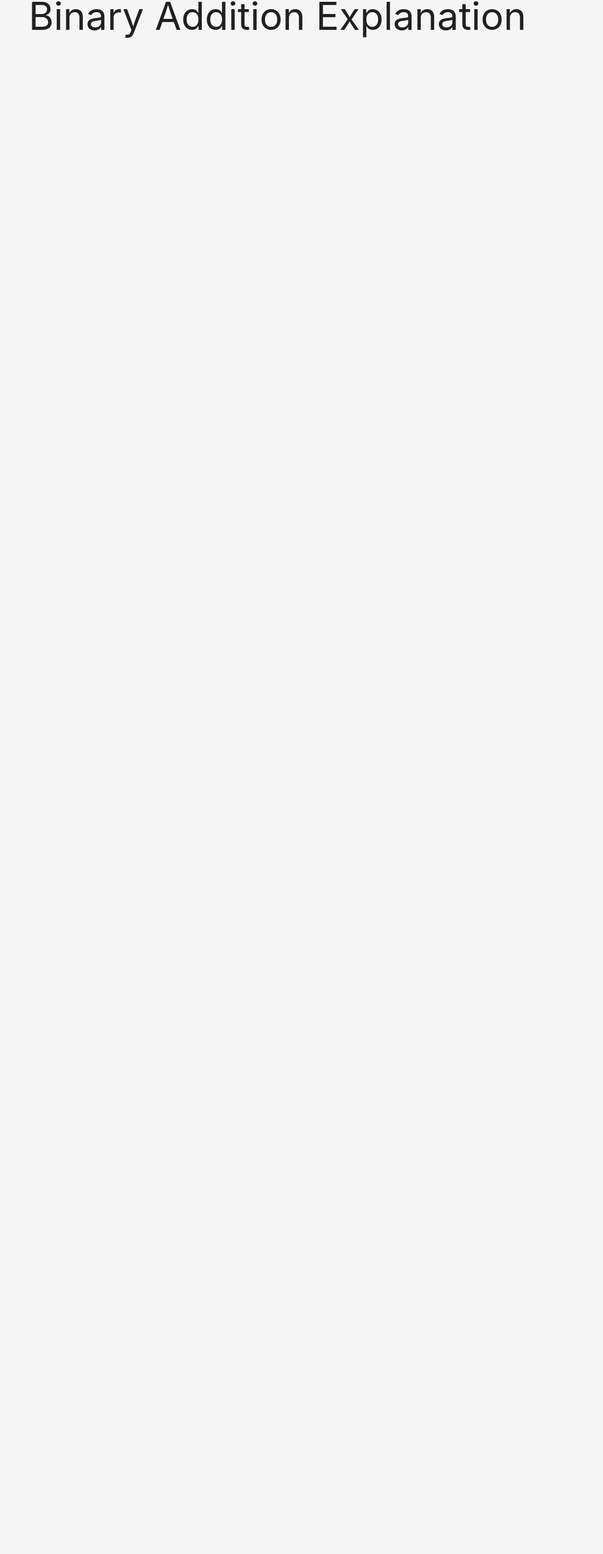
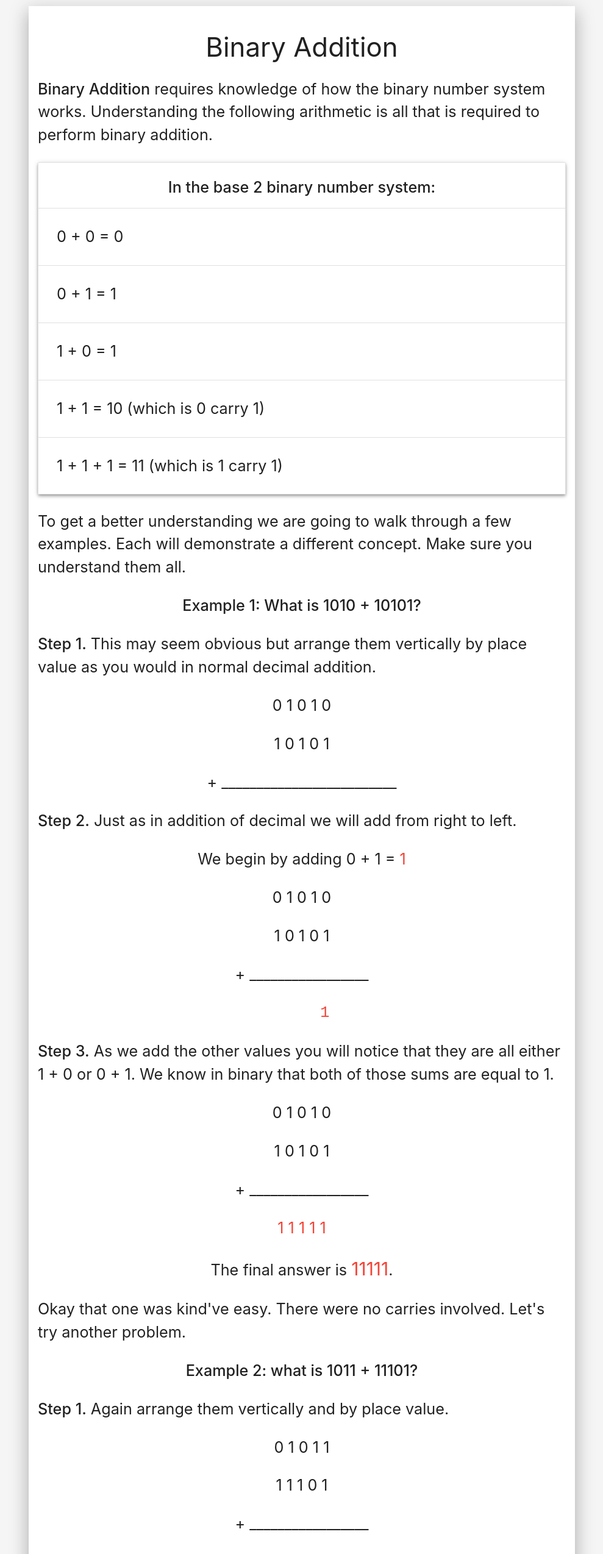
Before and after one commit to jgierlach/CS_Arithmetic_Conversions, a Vue app: page /binary-addition-explanation in a window 1280 px wide. Shown: the part 114-2663 px from the top of the page at 61% size, without its empty margins (145-1134 px from the left). Before the commit the page ends 800 px from the top, so only its background shows below. Built offline with nearby package versions, Linux system fonts and the light colour scheme.

Commit message:
Binary Addition Explanation added.

```diff
--- a/src/views/Home.vue
+++ b/src/views/Home.vue
@@ -41,13 +41,11 @@
         </div>
 
         <!-- This is where the user can immediately see the result of their conversion -->
-        <!-- <div class="container"> -->
         <div class="container move-down row center white-background z-depth-4">
           <div class="col s12">
             <h5>{{ output }}</h5>
           </div>
         </div>
-        <!-- </div> -->
       </div>
     </div>
   </transition>
@@ -95,28 +93,34 @@ export default {
     convert() {
       switch (this.selectedConversion) {
         case 'Decimal to Binary':
-          this.output = `The binary value is ${decimalToBinary(this.userInput)}`
+          this.output = `The binary value of ${
+            this.userInput
+          } is ${decimalToBinary(this.userInput)}`
           break
         case 'Binary to Decimal':
-          this.output = `The decimal value is ${binaryToDecimal(
+          this.output = `The decimal value of ${
             this.userInput
-          )}`
+          } is ${binaryToDecimal(this.userInput)}`
           break
         case 'Decimal to Hexadecimal':
-          this.output = `The hexadecimal value is ${decimalToHexadecimal(
+          this.output = `The hexadecimal value of ${
             this.userInput
-          )}`
+          } is ${decimalToHexadecimal(this.userInput)}`
           break
         case 'Hexadecimal to Decimal':
-          this.output = `The decimal value is ${hexadecimalToDecimal(
+          this.output = `The decimal value of ${
             this.userInput
-          )}`
+          } is ${hexadecimalToDecimal(this.userInput)}`
           break
         case 'Decimal to Octal':
-          this.output = `The octal value is ${decimalToOctal(this.userInput)}`
+          this.output = `The octal value of ${
+            this.userInput
+          } is ${decimalToOctal(this.userInput)}`
           break
         case 'Octal to Decimal':
-          this.output = `The decimal value is ${octalToDecimal(this.userInput)}`
+          this.output = `The decimal value of ${
+            this.userInput
+          } is ${octalToDecimal(this.userInput)}`
           break
         default:
           return
--- a/src/views/explanations/BinaryAdditionExplanation.vue
+++ b/src/views/explanations/BinaryAdditionExplanation.vue
@@ -1,5 +1,147 @@
 <template>
-  <div class="container">
-    <h1>Binary Addition Explanation</h1>
+  <div class="container white-background padding move-down z-depth-4">
+    <h3 class="center">Binary Addition</h3>
+
+    <p class="flow-text">
+      <strong>Binary Addition</strong> requires knowledge of how the binary number system works. Understanding the following arithmetic is all that is required to perform binary addition.
+    </p>
+
+    <ul class="collection with-header z-depth-2">
+      <li class="collection-header center">
+        <h5 class="flow-text">
+          <strong>In the base 2 binary number system:</strong>
+        </h5>
+      </li>
+      <li class="collection-item">
+        <p class="flow-text">0 + 0 = 0</p>
+      </li>
+      <li class="collection-item">
+        <p class="flow-text">0 + 1 = 1</p>
+      </li>
+      <li class="collection-item">
+        <p class="flow-text">1 + 0 = 1</p>
+      </li>
+      <li class="collection-item">
+        <p class="flow-text">1 + 1 = 10 (which is 0 carry 1)</p>
+      </li>
+      <li class="collection-item">
+        <p class="flow-text">1 + 1 + 1 = 11 (which is 1 carry 1)</p>
+      </li>
+    </ul>
+
+    <p
+      class="flow-text"
+    >To get a better understanding we are going to walk through a few examples. Each will demonstrate a different concept. Make sure you understand them all.</p>
+
+    <p class="flow-text center">
+      <strong>Example 1: What is 1010 + 10101?</strong>
+    </p>
+
+    <p class="flow-text">
+      <strong>Step 1.</strong>
+      This may seem obvious but arrange them vertically by place value as you would in normal decimal addition.
+    </p>
+
+    <p class="flow-text center">0 1 0 1 0</p>
+    <p class="flow-text center">1 0 1 0 1</p>
+    <p class="flow-text center">+ _________________________</p>
+
+    <p class="flow-text">
+      <strong>Step 2.</strong>
+      Just as in addition of decimal we will add from right to left.
+    </p>
+
+    <p class="flow-text center">We begin by adding 0 + 1 = <span class="red-text">1</span></p>
+
+    <p class="flow-text center">0 1 0 1 0</p>
+    <p class="flow-text center">1 0 1 0 1</p>
+    <p class="flow-text center">+ _________________</p>
+    <p class="flow-text center red-text"><pre>     1</pre></p>
+
+    <p class="flow-text"><strong>Step 3.</strong> As we add the other values you will notice that they are all either 1 + 0 or 0 + 1. We know in binary that both of those sums are equal to 1.</p>
+
+    <p class="flow-text center">0 1 0 1 0</p>
+    <p class="flow-text center">1 0 1 0 1</p>
+    <p class="flow-text center">+ _________________</p>
+    <p class="flow-text center red-text">1 1 1 1 1</p>
+
+    <p class="flow-text center">The final answer is <span class="red-text answer-font">11111</span>.</p>
+
+    <p class="flow-text">Okay that one was kind've easy. There were no carries involved. Let's try another problem.</p>
+
+    <p class="flow-text center"><strong>Example 2: what is 1011 + 11101?</strong></p>
+
+    <p class="flow-text"><strong>Step 1.</strong> Again arrange them vertically and by place value.</p>
+
+    <p class="flow-text center">0 1 0 1 1</p>
+    <p class="flow-text center">1 1 1 0 1</p>
+    <p class="flow-text center">+ _________________</p>
+
+    <p class="flow-text"><strong>Step 2.</strong> We add from right to left. The first sum is 1 + 1 and 1 + 1 = 10. This will result in 0 with a carry of 1.</p>
+
+
+    <p class="flow-text center red-text"><pre>  1</pre></p>
+    <p class="flow-text center">0 1 0 1 1</p>
+    <p class="flow-text center">1 1 1 0 1</p>
+    <p class="flow-text center">+ _________________</p>
+    <p class="flow-text center red-text"><pre>     0</pre></p>
+
+    <p class="flow-text">Now in the next column we have 1 + 1 + 0 . We add the first two values and then that sum is added to the remaining value.  1 + 1 = 10 then 10 + 0 = 10. Therefore, we are going to write 0 and carry 1.</p>
+
+    <p class="flow-text center red-text"><pre> 11</pre></p>
+    <p class="flow-text center">0 1 0 1 1</p>
+    <p class="flow-text center">1 1 1 0 1</p>
+    <p class="flow-text center">+ _________________</p>
+    <p class="flow-text center red-text"><pre>   00</pre></p>
+
+    <p class="flow-text">Next, we must add 1 + 0 + 1. We add the first two numbers and get 1 + 0 = 1, then that sum is added to the remaining number, 1 + 1 = 10. So we write 0 and carry 1</p>
+
+    <p class="flow-text center red-text"><pre> 111</pre></p>
+    <p class="flow-text center">0 1 0 1 1</p>
+    <p class="flow-text center">1 1 1 0 1</p>
+    <p class="flow-text center">+ _________________</p>
+    <p class="flow-text center red-text"><pre>   000</pre></p>
+
+    <p class="flow-text">Next, 1 + 1 + 1 we add the first two 1 + 1 = 10 then the results are added to the third 10 + 1 = 11. So we write 1 then we carry 1.</p>
+
+    <p class="flow-text center red-text"><pre>1111</pre></p>
+    <p class="flow-text center">0 1 0 1 1</p>
+    <p class="flow-text center">1 1 1 0 1</p>
+    <p class="flow-text center">+ _________________</p>
+    <p class="flow-text center red-text"><pre>  1000</pre></p>
+
+    <p class="flow-text">For the final step, we must add 1 + 0 + 1. 1 + 0 = 1 and 1 + 1 = 10. We will directly write 10 because it is the last column.</p>
+
+    <p class="flow-text center red-text"><pre>1111</pre></p>
+    <p class="flow-text center">0 1 0 1 1</p>
+    <p class="flow-text center">1 1 1 0 1</p>
+    <p class="flow-text center">+ _________________</p>
+    <p class="flow-text center red-text"> 101000</p>
+
+    <p class="flow-text center">The final answer is <strong><span class="red-text answer-font">101000</span></strong>.</p>
+
+    <h4 class="center">Be sure to checkout out our <a @click="navigateToBinaryAddition">binary addition tool!</a></h4>
+
   </div>
 </template>
+
+<script>
+export default {
+  methods: {
+    navigateToBinaryAddition() {
+      this.$router.push('/binary-addition-conversion')
+    }
+  }
+}
+</script>
+
+
+<style scoped>
+.red-text {
+  color: red;
+}
+
+.answer-font {
+  font-size: 2rem;
+}
+</style>
```
